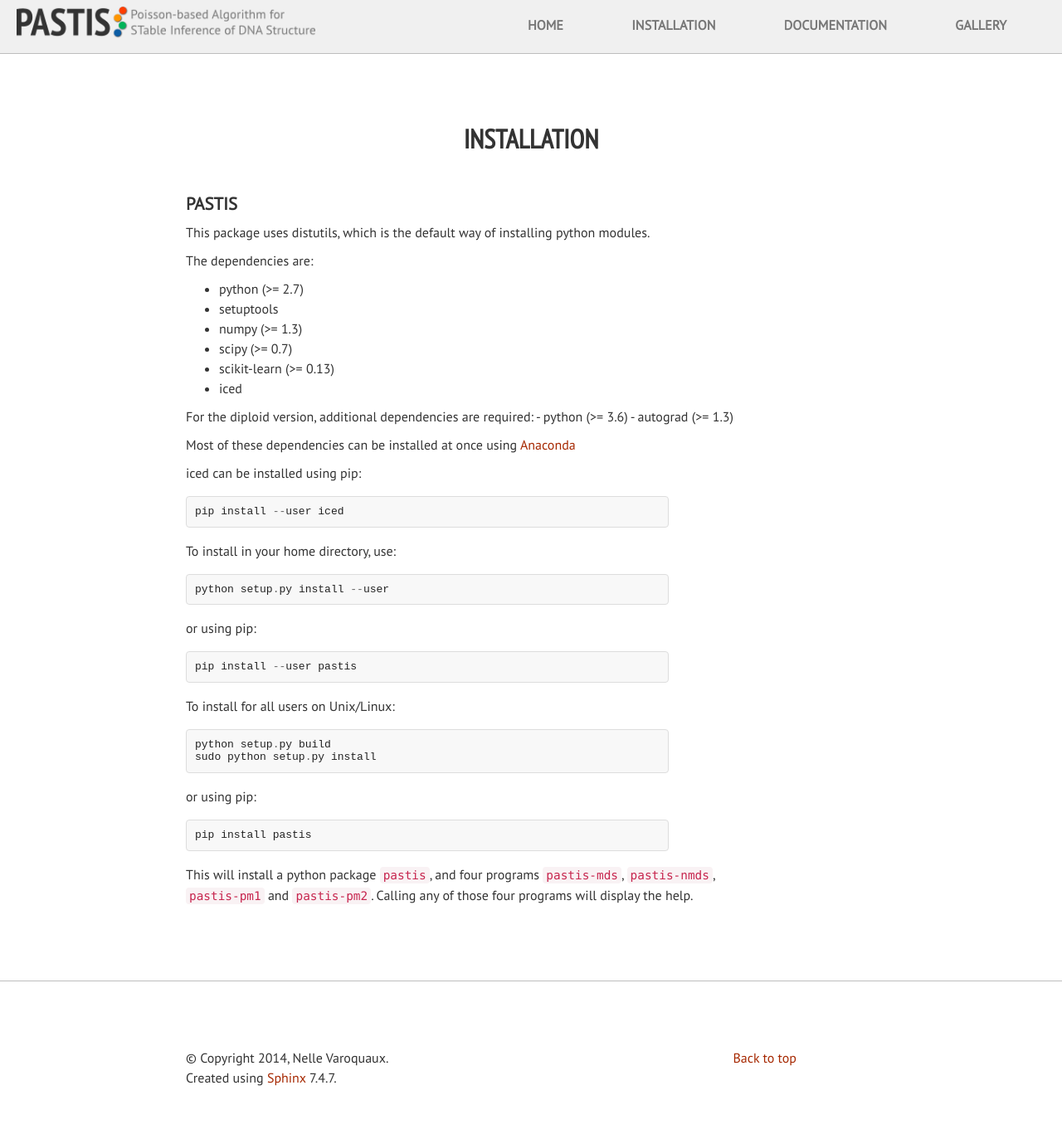
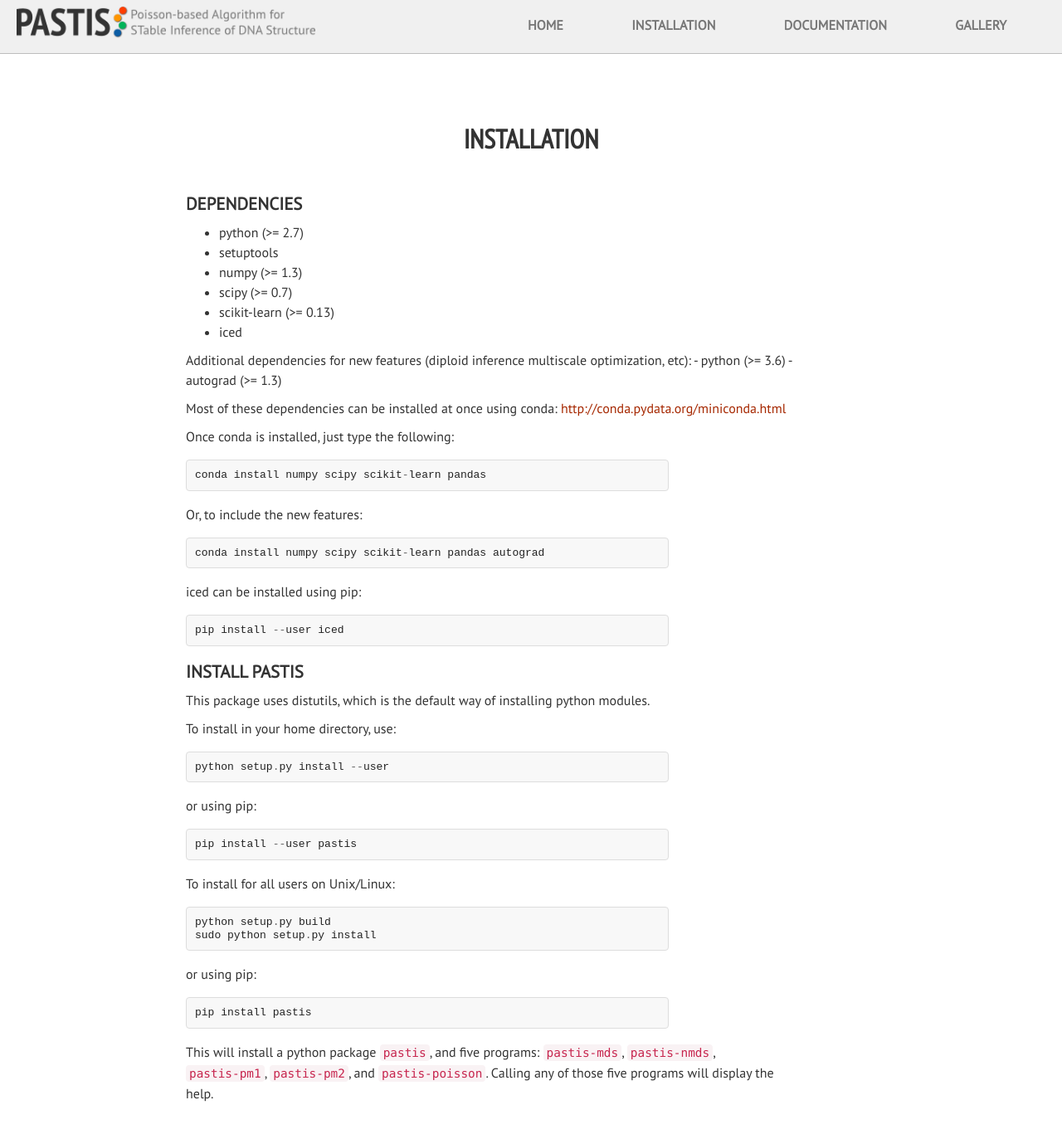
Before and after one commit to hiclib/pastis, a Sphinx documentation site: the page built from doc/install.rst, in a window 1280 px wide and 1400 px high. Shown: the top 1367 px of the window at 83% size. Built offline with Sphinx 7.4.7, drawn with Linux system fonts in a browser that asks for light colours; formulas are drawn with MathJax 3; pages that are not in the unit, such as notebooks, are missing from menus.

Commit message:
minor update to installation instructions

```diff
--- a/doc/install.rst
+++ b/doc/install.rst
@@ -2,13 +2,8 @@
 Installation
 ================================================================================
 
-pastis
-=======
-
-This package uses distutils, which is the default way of installing
-python modules.
-
-The dependencies are:
+Dependencies
+============
 
 - python (>= 2.7)
 - setuptools
@@ -17,17 +12,31 @@ The dependencies are:
 - scikit-learn (>= 0.13)
 - iced
 
-For the diploid version, additional dependencies are required:
+Additional dependencies for new features (diploid inference
+multiscale optimization, etc):
 - python (>= 3.6)
 - autograd (>= 1.3)
 
-Most of these dependencies can be installed at once using `Anaconda
-<http://docs.continuum.io/anaconda/install.html>`_
+Most of these dependencies can be installed at once using conda:
+`http://conda.pydata.org/miniconda.html <http://conda.pydata.org/miniconda.html>`_
+
+Once conda is installed, just type the following::
+
+  conda install numpy scipy scikit-learn pandas
+
+Or, to include the new features::
+
+    conda install numpy scipy scikit-learn pandas autograd
 
 `iced` can be installed using pip::
 
   pip install --user iced
 
+Install PASTIS
+==============
+
+This package uses distutils, which is the default way of installing
+python modules.
 
 To install in your home directory, use::
 
@@ -46,6 +55,6 @@ or using pip::
 
   pip install pastis
 
-This will install a python package ``pastis``, and four programs ``pastis-mds``,
-``pastis-nmds``, ``pastis-pm1`` and ``pastis-pm2``. Calling any of those four
-programs will display the help.
+This will install a python package ``pastis``, and five programs:
+``pastis-mds``, ``pastis-nmds``, ``pastis-pm1``, ``pastis-pm2``, and
+``pastis-poisson``. Calling any of those five programs will display the help.
```
Also changed, not shown: README.rst (+22 -9 lines).
